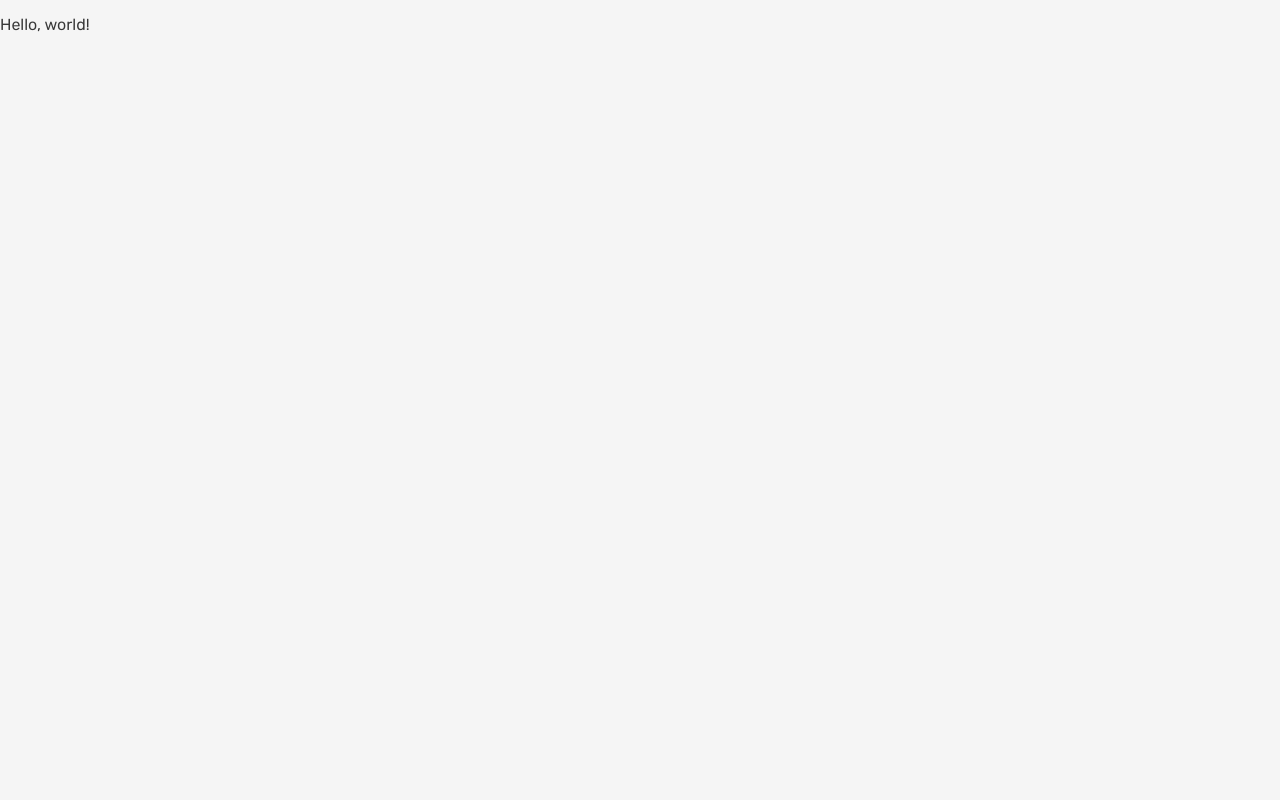
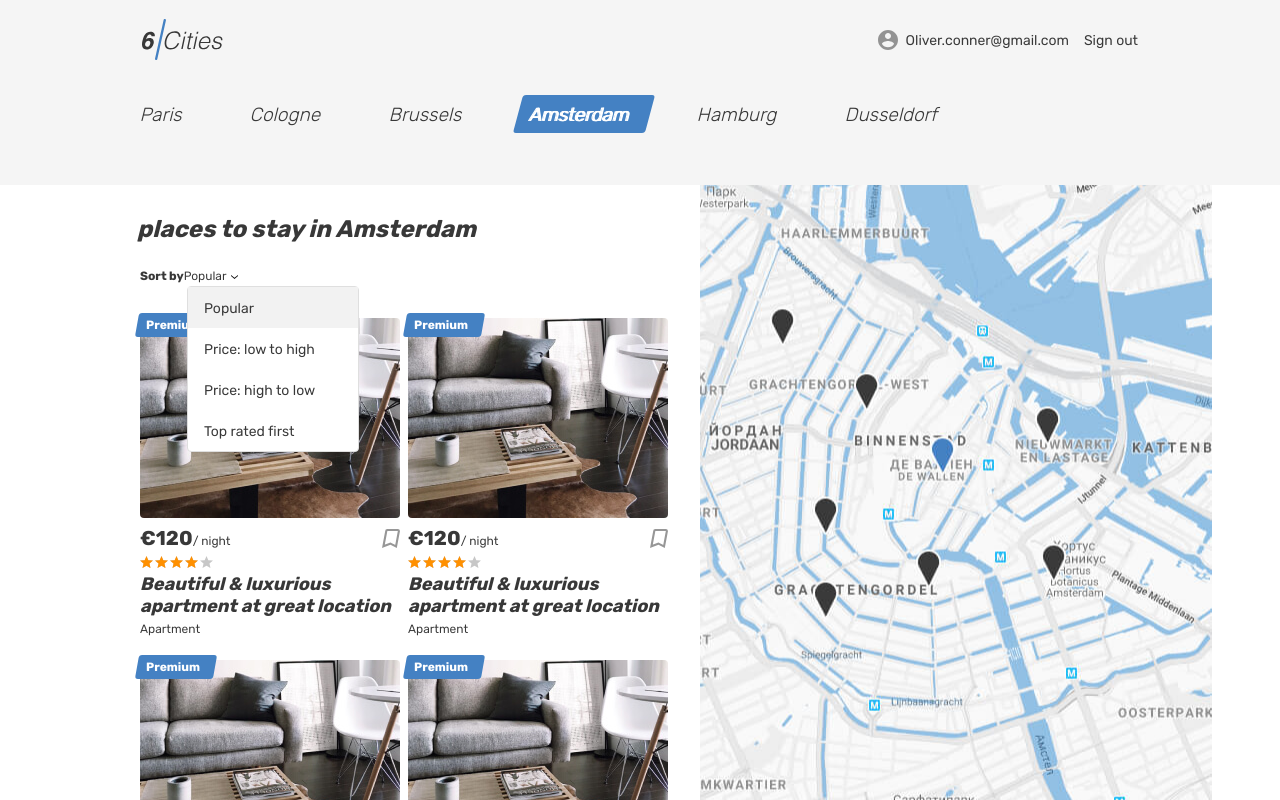
Before and after one commit to kind-chigik/669277-six-cities-9, a React (Create React App) app in the folder project/: page /login in a window 1280 px wide. Built offline with nearby package versions, Linux system fonts and the light colour scheme.

Commit message:
Теперь отрисовывает компонент Main

```diff
--- a/project/src/components/app/app.tsx
+++ b/project/src/components/app/app.tsx
@@ -1,5 +1,11 @@
-function App(): JSX.Element {
-  return <p>Hello, world!</p>;
+import Main from '../main/main';
+
+type OfferProps = {
+  offersCount: number;
+}
+
+function App(props: OfferProps): JSX.Element {
+  return <Main offersCount = {props.offersCount} />;
 }
 
 export default App;
```
